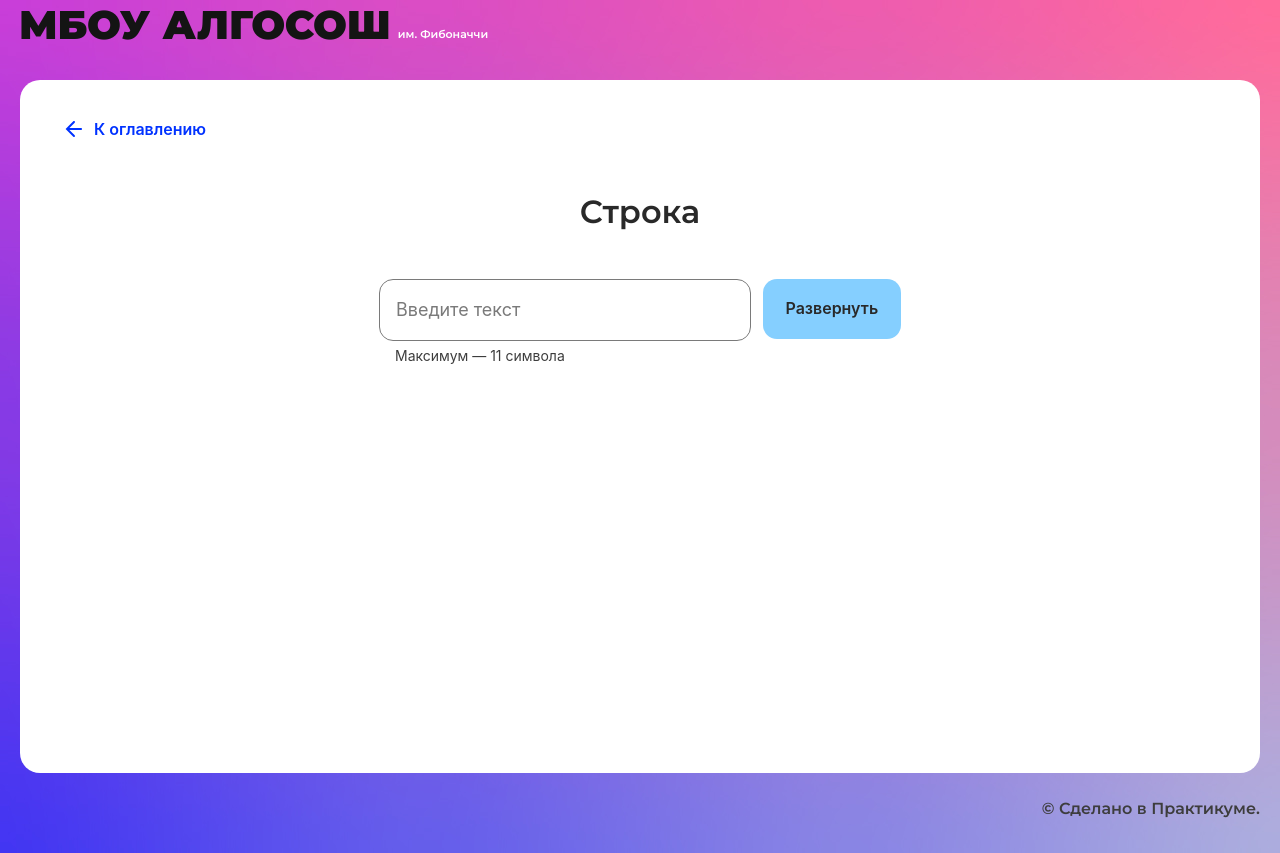
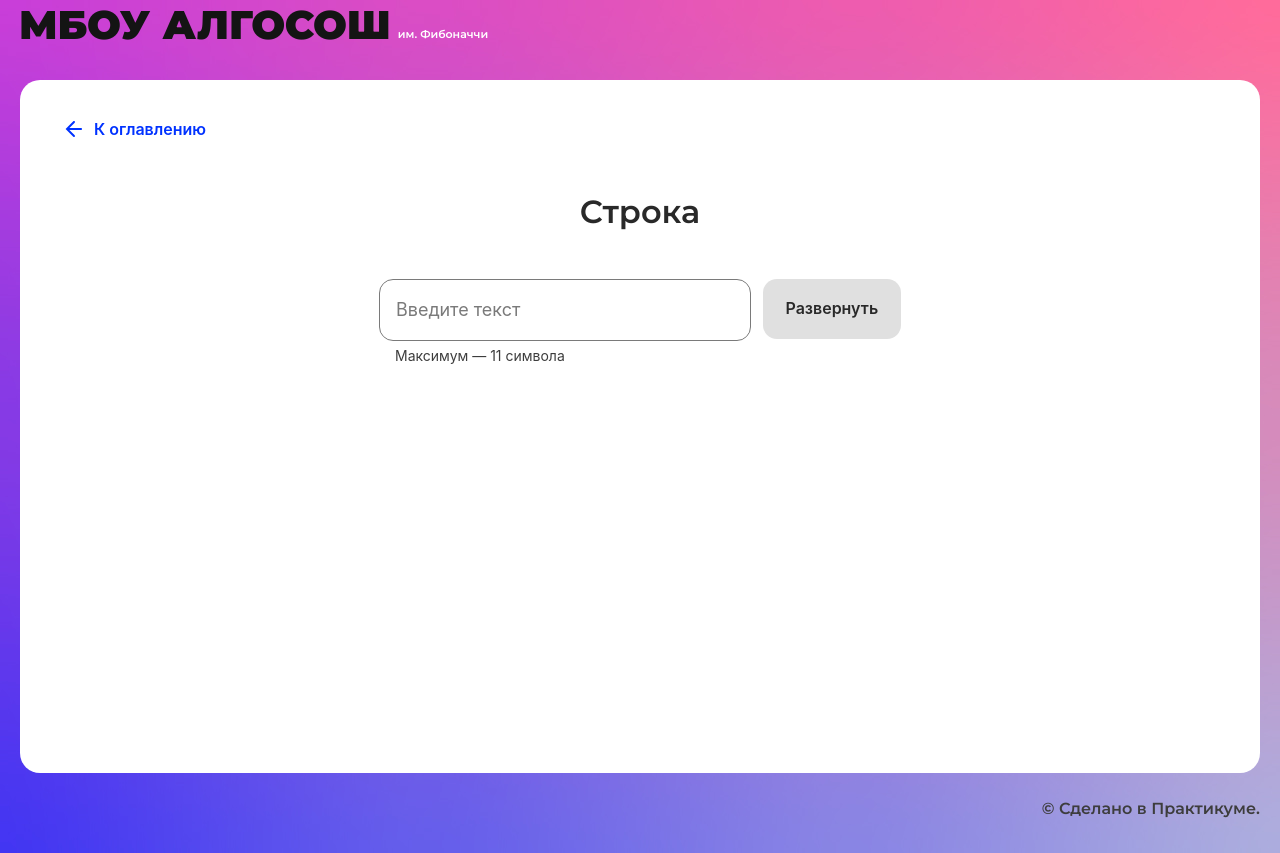
Before and after one commit to anastasiia-lk/algososh, a React (Create React App) app in the folder algososh/: page /recursion in a window 1280 px wide. Built offline with nearby package versions, Linux system fonts and the light colour scheme.

Commit message:
add empty input check in string component

```diff
--- a/algososh/src/components/string/string.tsx
+++ b/algososh/src/components/string/string.tsx
@@ -38,6 +38,7 @@ export const StringComponent: React.FC = () => {
         iterationNumber++;
       } else {
         clearInterval(timerId);
+        setInputValue('');
       }
     }, DELAY);
   }, [inputValue]);
@@ -57,6 +58,7 @@ export const StringComponent: React.FC = () => {
         text='Развернуть'
         linkedList='small'
         onClick={onClick}
+        disabled={!inputValue}
       />
     </div>
     <ul className={`${styles['flex-wrapper']} ${styles['letters-wrapper']} ${styles['list']}`}>
```
